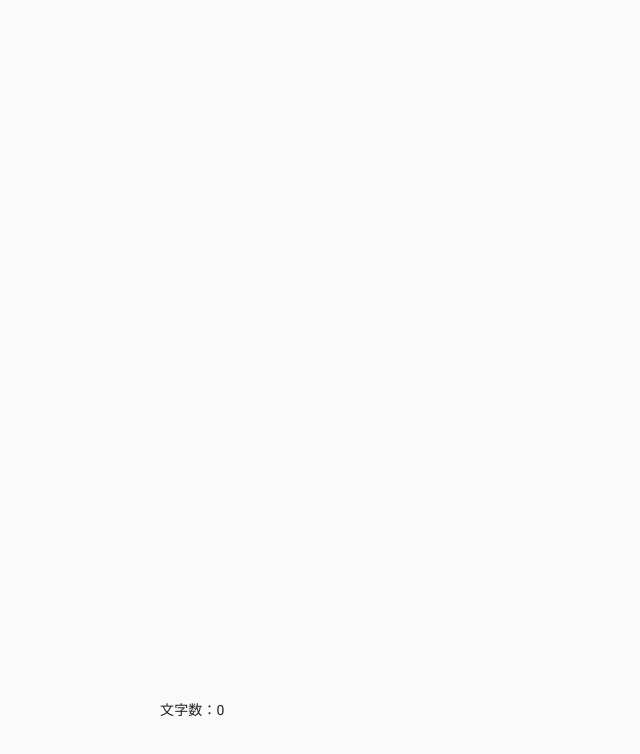
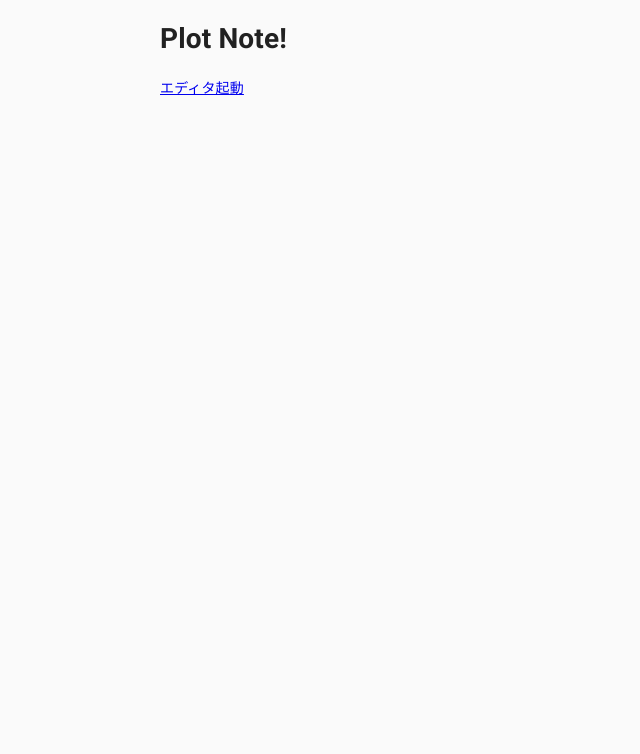
Before and after one commit to harunbu/tatedit, a React (Create React App) app: page / in a window 1280 px wide. Shown: the top 754 px of the page, without its empty margins (0-640 px from the left). Built offline with nearby package versions, Linux system fonts and the light colour scheme.

Commit message:
react-router導入・トップ画面とエディタ画面に分ける

```diff
--- a/package.json
+++ b/package.json
@@ -12,6 +12,7 @@
     "@types/node": "^12.12.47",
     "@types/react": "^16.9.41",
     "@types/react-dom": "^16.9.8",
+    "@types/react-router-dom": "^5.1.5",
     "react": "^16.13.1",
     "react-dom": "^16.13.1",
     "react-scripts": "3.4.1",
@@ -37,5 +38,9 @@
       "last 1 firefox version",
       "last 1 safari version"
     ]
+  },
+  "devDependencies": {
+    "react-router": "^5.2.0",
+    "react-router-dom": "^5.2.0"
   }
 }
--- a/src/App.tsx
+++ b/src/App.tsx
@@ -1,9 +1,17 @@
 import React from 'react';
+import { BrowserRouter as Router, Route } from "react-router-dom";
+
+import Top from './components/Top';
+import Login from './components/Login';
 import Editor from './components/Editor';
 
 function App() {
   return (
-    <Editor />
+    <Router>
+      <Route exact path="/" component={Top}></Route>
+      <Route path="/login" component={Login}></Route>
+      <Route path="/editor" component={Editor}></Route>
+    </Router>
   );
 }
 
--- /dev/null
+++ b/src/components/Login.tsx
@@ -0,0 +1,9 @@
+import React from 'react';
+
+const Login = () => {
+  return (
+    <h1>ログイン！</h1>
+  );
+};
+
+export default Login;
--- /dev/null
+++ b/src/components/Top.tsx
@@ -0,0 +1,14 @@
+import React from 'react';
+import { Link } from "react-router-dom";
+
+const Login = () => {
+  return (
+    <React.Fragment>
+      <h1>Plot Note!</h1>
+
+      <Link to="/editor">エディタ起動</Link>
+    </React.Fragment>
+  );
+};
+
+export default Login;
```
Also changed, not shown: 1 other file (tests, documents, lock files or other folders).
